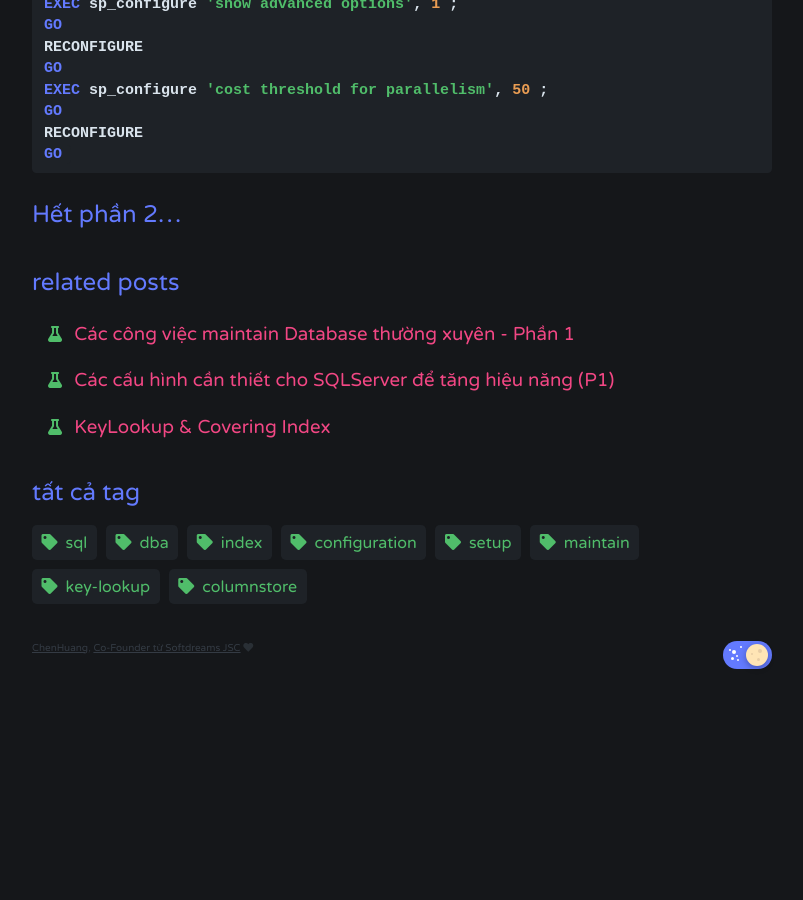
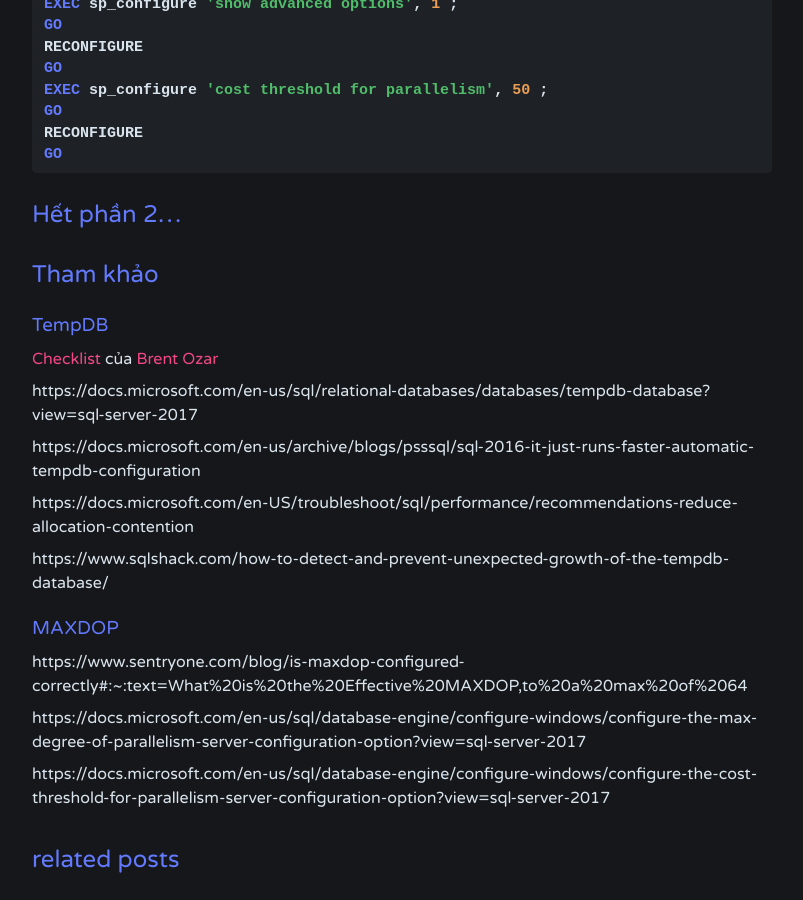
Before and after one commit to chenhuang511/chenhuang511.github.io, a Jekyll site: the page built from _posts/2021-03-8-sqlperf-1-config-checklist-2.md, in a window 1280 px wide and 900 px high, scrolled down 4479 px. Shown: the whole window, without its empty margins (238-1041 px from the left). Built offline with Jekyll 4.4.1, drawn with Linux system fonts in a browser that asks for light colours; comment, search, counter and statistics services are not loaded; before the commit the page ends 5180 px from its top, so only the background shows below that.

Commit message:
add references for last article

````diff
--- a/_posts/2021-03-8-sqlperf-1-config-checklist-2.md
+++ b/_posts/2021-03-8-sqlperf-1-config-checklist-2.md
@@ -171,3 +171,25 @@ GO
 ```
 
 ## Hết phần 2...
+
+## Tham khảo
+
+### TempDB
+
+[Checklist](/assets/books/eBook-SQL-Server-Setup-Checklist.pdf) của [Brent Ozar](https://www.brentozar.com/)
+
+https://docs.microsoft.com/en-us/sql/relational-databases/databases/tempdb-database?view=sql-server-2017
+
+https://docs.microsoft.com/en-us/archive/blogs/psssql/sql-2016-it-just-runs-faster-automatic-tempdb-configuration
+
+https://docs.microsoft.com/en-US/troubleshoot/sql/performance/recommendations-reduce-allocation-contention
+
+https://www.sqlshack.com/how-to-detect-and-prevent-unexpected-growth-of-the-tempdb-database/
+
+### MAXDOP
+
+https://www.sentryone.com/blog/is-maxdop-configured-correctly#:~:text=What%20is%20the%20Effective%20MAXDOP,to%20a%20max%20of%2064
+
+https://docs.microsoft.com/en-us/sql/database-engine/configure-windows/configure-the-max-degree-of-parallelism-server-configuration-option?view=sql-server-2017
+
+https://docs.microsoft.com/en-us/sql/database-engine/configure-windows/configure-the-cost-threshold-for-parallelism-server-configuration-option?view=sql-server-2017
````
Also changed, not shown: 1 other file.
